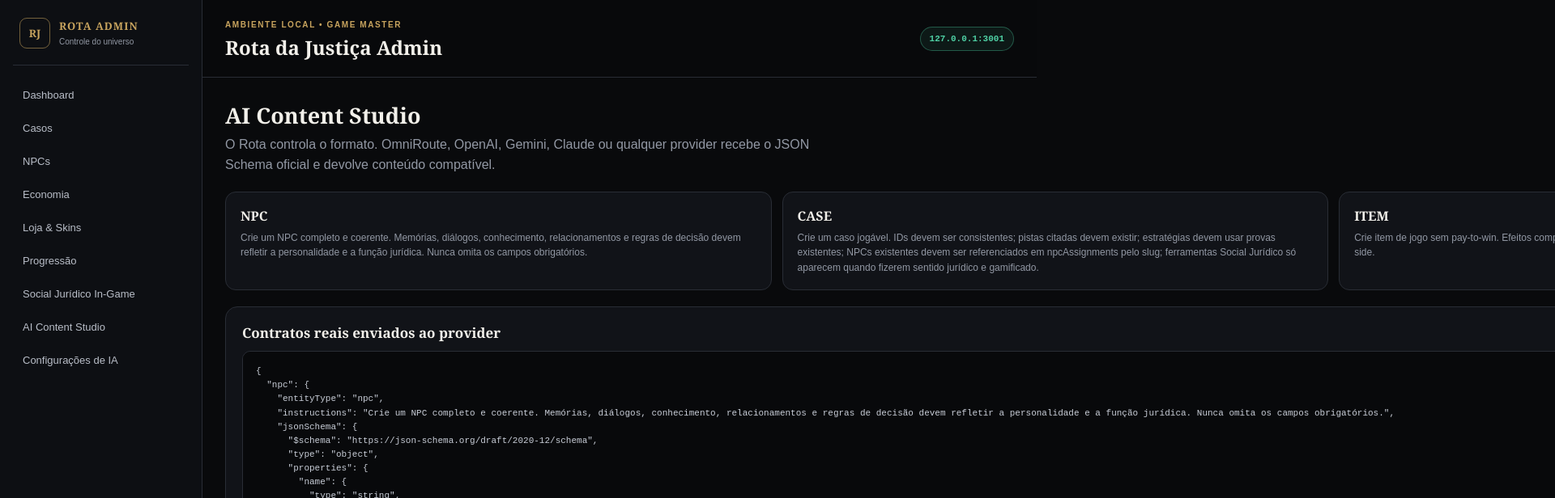
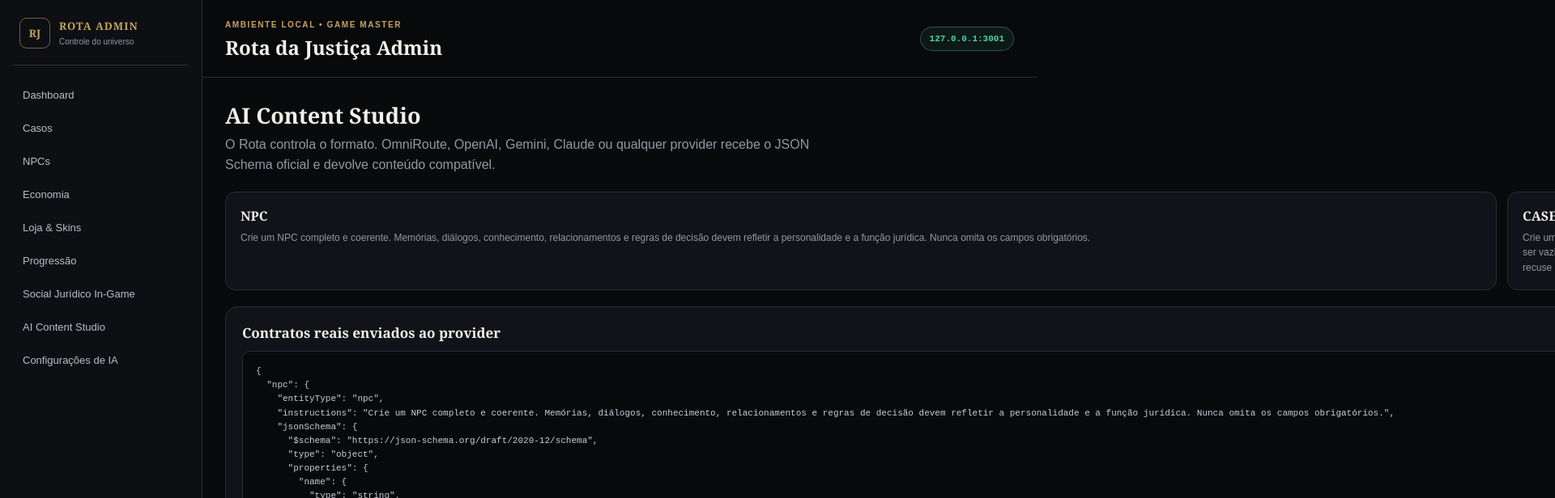
Before and after one commit to MxSGameJPS/rota-admin, a Next.js app: page /studio in a window 1280 px wide. Shown: the top 616 px of the page at 81% size, 1920 px wide, since content can reach past the window. Built offline with nearby package versions, Linux system fonts and the light colour scheme.

Commit message:
docs: clarify persistent NPC rules for generated cases

```diff
--- a/src/schemas/contracts.js
+++ b/src/schemas/contracts.js
@@ -105,7 +105,7 @@ export const ENTITY_SCHEMAS = { npc: npcSchema, case: caseSchema, item: catalogI
 
 export const AI_INSTRUCTIONS = {
   npc: 'Crie um NPC completo e coerente. Memórias, diálogos, conhecimento, relacionamentos e regras de decisão devem refletir a personalidade e a função jurídica. Nunca omita os campos obrigatórios.',
-  case: 'Crie um caso jogável. IDs devem ser consistentes; pistas citadas devem existir; estratégias devem usar provas existentes; NPCs existentes devem ser referenciados em npcAssignments pelo slug; ferramentas Social Jurídico só aparecem quando fizerem sentido jurídico e gamificado.',
+  case: 'Crie um caso jogável. IDs devem ser consistentes; pistas citadas devem existir; estratégias devem usar provas existentes. Personagens próprios do caso, como cliente, réu e testemunhas, não são NPCs persistentes e não entram em npcAssignments. Por padrão npcAssignments deve ser vazio. Só use npcAssignments quando o caso exigir um NPC persistente já publicado no universo, usando exclusivamente o slug fornecido pelo catálogo do Admin; nunca invente um NPC. Se o caso exigir obrigatoriamente um NPC persistente e nenhum disponível for compatível, recuse a geração conforme a instrução do provider. Ferramentas Social Jurídico só aparecem quando fizerem sentido jurídico e gamificado.',
   item: 'Crie item de jogo sem pay-to-win. Efeitos competitivos devem ser moderados e sempre depender de validação server-side.',
 };
 
```
